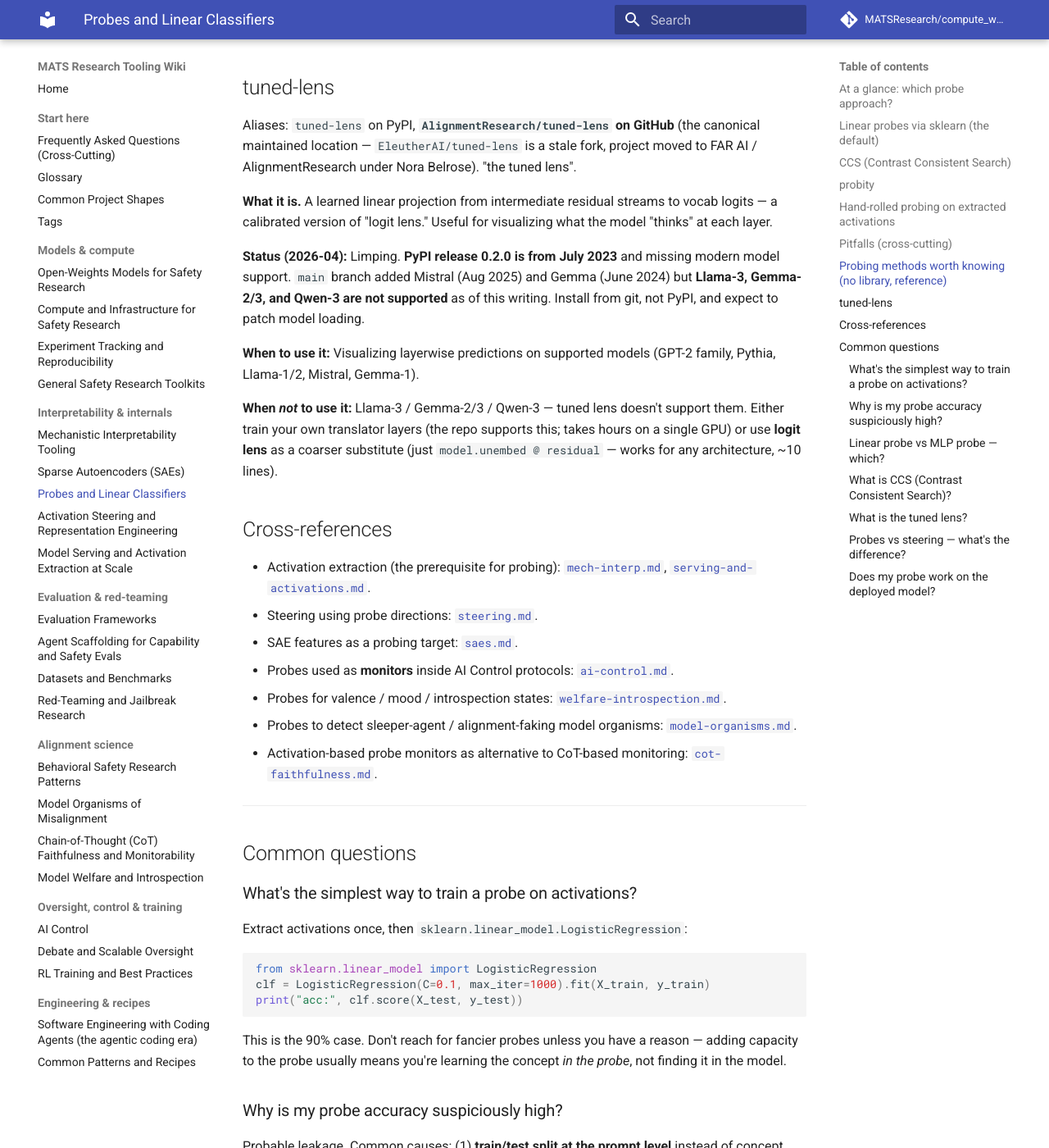
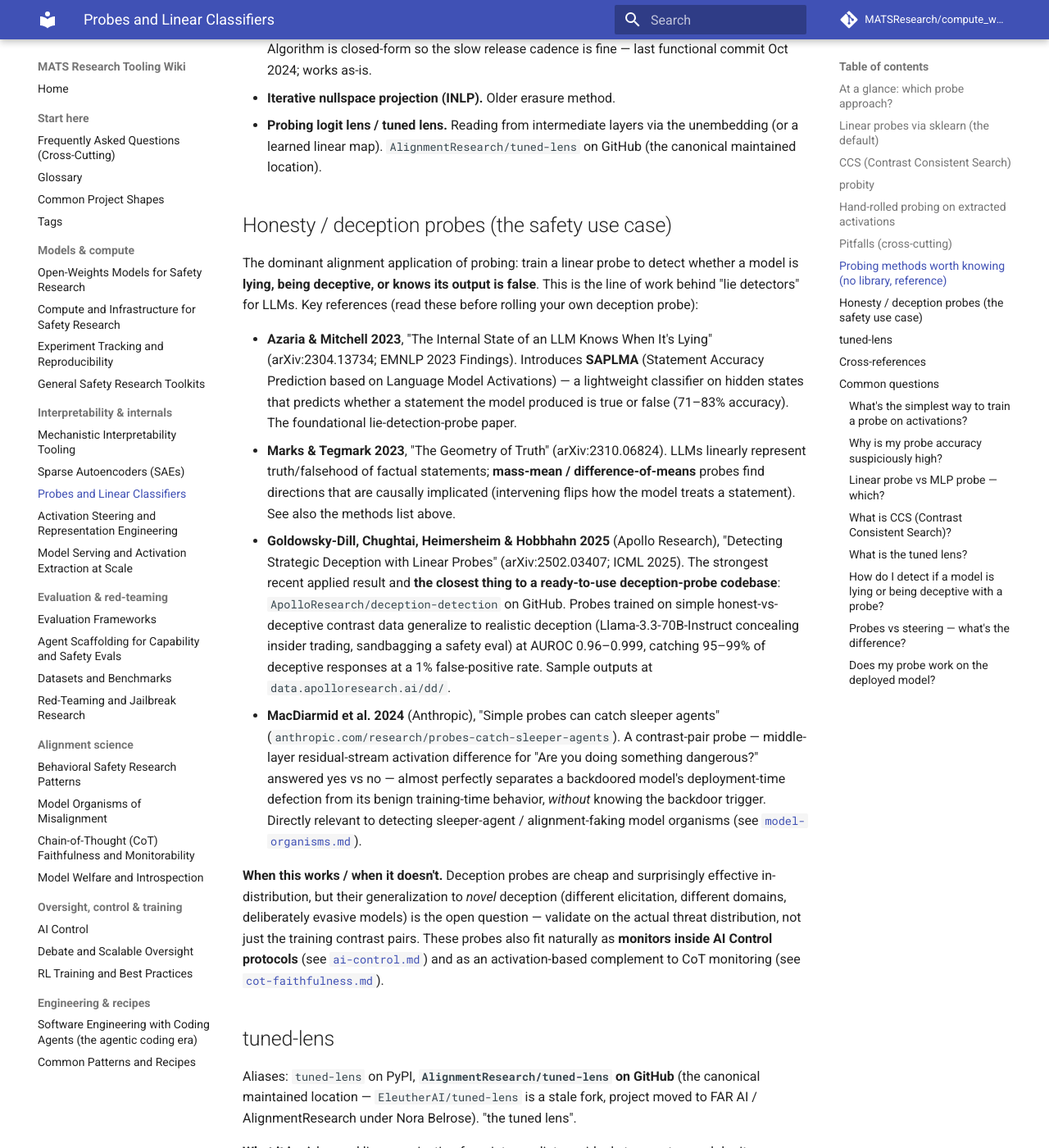
Before and after one commit to MATSResearch/compute_wiki, an MkDocs documentation site: the page built from docs/interpretability/probes.md, in a window 1280 px wide and 1400 px high, scrolled down 4050 px. Shown: the whole window at 82% size. Built offline with MkDocs 1.6.1 and Material for MkDocs 9.7.7, drawn with Linux system fonts in a browser that asks for light colours; comment, search, counter and statistics services are not loaded; some of the changed text lies outside the part shown.

Commit message:
docs: add honesty/deception probe literature to probes
- Fix misattribution: mass-mean probing is Marks & Tegmark "Geometry of
  Truth" (2310.06824), not Belrose/LEACE.
- New "Honesty / deception probes" section: Azaria & Mitchell SAPLMA
  (2304.13734), Marks & Tegmark (2310.06824), Apollo's "Detecting Strategic
  Deception with Linear Probes" (2502.03407, with the reusable
  ApolloResearch/deception-detection repo), and Anthropic's "Simple probes
  can catch sleeper agents" (MacDiarmid et al. 2024).
- FAQ "how do I detect lying with a probe?" + at-a-glance table row.

Fills the dominant alignment use case for probes, previously uncited.
All references verified via search/source.

Co-Authored-By: Claude Opus 4.8 (1M context) <noreply@anthropic.com>

```diff
--- a/docs/interpretability/probes.md
+++ b/docs/interpretability/probes.md
@@ -15,6 +15,7 @@ Tools for training classifiers on model internals — the workhorse technique fo
 | Contrast Consistent Search (CCS, an unsupervised probe method) | Hand-rolled or `collin-burns/discovering_latent_knowledge` reference repo |
 | Larger probing pipeline with caching, multi-layer sweeps | **probity** |
 | Probe a 70B+ model | Extract activations once via vLLM-Lens or nnsight remote, then sklearn |
+| Detect lying / deception with a probe | Linear probe on activations; see `ApolloResearch/deception-detection` + the honesty-probe literature below |
 
 ## Linear probes via sklearn (the default)
 
@@ -100,10 +101,21 @@ For research-scale (≤70B), the typical pipeline:
 
 - **Logistic regression / linear probe.** The default.
 - **Mean difference / difference-of-means.** Often as good as logistic regression, simpler, less overfitting.
-- **Mass-mean shift.** Direction of class means, normalized. Used in Belrose et al.'s LEACE work.
+- **Mass-mean shift / difference-of-means.** Direction between the two class means, normalized. Introduced for truth probing in Marks & Tegmark 2023, "The Geometry of Truth" (arXiv:2310.06824), which found these directions generalize as well as logistic-regression probes while being *more causally implicated* in model outputs (steering along them flips true↔false). Often the better default for safety probing than logistic regression.
 - **LEACE / Least-squares Concept Erasure.** A probe-based *erasure* method — surgically removes a concept from a representation. `EleutherAI/concept-erasure` on GitHub, `concept-erasure` on PyPI (v0.2.4, Jan 2024). Belrose et al. 2023 (arXiv:2306.03819). Algorithm is closed-form so the slow release cadence is fine — last functional commit Oct 2024; works as-is.
 - **Iterative nullspace projection (INLP).** Older erasure method.
 - **Probing logit lens / tuned lens.** Reading from intermediate layers via the unembedding (or a learned linear map). `AlignmentResearch/tuned-lens` on GitHub (the canonical maintained location).
+
+## Honesty / deception probes (the safety use case)
+
+The dominant alignment application of probing: train a linear probe to detect whether a model is **lying, being deceptive, or knows its output is false**. This is the line of work behind "lie detectors" for LLMs. Key references (read these before rolling your own deception probe):
+
+- **Azaria & Mitchell 2023**, "The Internal State of an LLM Knows When It's Lying" (arXiv:2304.13734; EMNLP 2023 Findings). Introduces **SAPLMA** (Statement Accuracy Prediction based on Language Model Activations) — a lightweight classifier on hidden states that predicts whether a statement the model produced is true or false (71–83% accuracy). The foundational lie-detection-probe paper.
+- **Marks & Tegmark 2023**, "The Geometry of Truth" (arXiv:2310.06824). LLMs linearly represent truth/falsehood of factual statements; **mass-mean / difference-of-means** probes find directions that are causally implicated (intervening flips how the model treats a statement). See also the methods list above.
+- **Goldowsky-Dill, Chughtai, Heimersheim & Hobbhahn 2025** (Apollo Research), "Detecting Strategic Deception with Linear Probes" (arXiv:2502.03407; ICML 2025). The strongest recent applied result and **the closest thing to a ready-to-use deception-probe codebase**: `ApolloResearch/deception-detection` on GitHub. Probes trained on simple honest-vs-deceptive contrast data generalize to realistic deception (Llama-3.3-70B-Instruct concealing insider trading, sandbagging a safety eval) at AUROC 0.96–0.999, catching 95–99% of deceptive responses at a 1% false-positive rate. Sample outputs at `data.apolloresearch.ai/dd/`.
+- **MacDiarmid et al. 2024** (Anthropic), "Simple probes can catch sleeper agents" (`anthropic.com/research/probes-catch-sleeper-agents`). A contrast-pair probe — middle-layer residual-stream activation difference for "Are you doing something dangerous?" answered yes vs no — almost perfectly separates a backdoored model's deployment-time defection from its benign training-time behavior, *without* knowing the backdoor trigger. Directly relevant to detecting sleeper-agent / alignment-faking model organisms (see [`model-organisms.md`](../alignment-science/model-organisms.md)).
+
+**When this works / when it doesn't.** Deception probes are cheap and surprisingly effective in-distribution, but their generalization to *novel* deception (different elicitation, different domains, deliberately evasive models) is the open question — validate on the actual threat distribution, not just the training contrast pairs. These probes also fit naturally as **monitors inside AI Control protocols** (see [`ai-control.md`](../oversight-and-control/ai-control.md)) and as an activation-based complement to CoT monitoring (see [`cot-faithfulness.md`](../alignment-science/cot-faithfulness.md)).
 
 ## tuned-lens
 
@@ -157,6 +169,10 @@ CCS = **Contrast Consistent Search** — an unsupervised probe method (Burns et
 
 `tuned-lens` (`AlignmentResearch/tuned-lens` on GitHub, formerly EleutherAI) — a learned linear projection from intermediate residual streams to vocab logits. Calibrated version of "logit lens" (which uses the unembedding matrix directly). Useful for visualizing what the model "thinks" at each layer. **Caveat:** PyPI 0.2.0 is from July 2023; install from git for Mistral/Gemma support. **Llama-3, Gemma-2/3, Qwen-3 are not supported** — for those models, use raw logit lens (`model.unembed @ residual`).
 
+### How do I detect if a model is lying or being deceptive with a probe?
+
+Train a **linear probe** on residual-stream activations using honest-vs-deceptive (or true-vs-false) contrast data, then score new activations. The most directly reusable starting point is Apollo Research's `ApolloResearch/deception-detection` repo (Goldowsky-Dill et al. 2025, arXiv:2502.03407), which reports AUROC 0.96–0.999 detecting Llama-3.3-70B deception. Foundational references: Azaria & Mitchell 2023 (SAPLMA, arXiv:2304.13734) for lie detection from hidden states, Marks & Tegmark 2023 (Geometry of Truth, arXiv:2310.06824) for truth directions via difference-of-means, and Anthropic's "Simple probes can catch sleeper agents" (MacDiarmid et al. 2024) for catching backdoored-model defection with a contrast-pair probe. **Caveat:** in-distribution performance is strong but generalization to *novel* deception is the open problem — always validate on the threat distribution you actually care about, not just the training contrast pairs. See the "Honesty / deception probes" section above.
+
 ### Probes vs steering — what's the difference?
 
 **Probing** is *reading*: train a classifier on activations to detect a property. Predictive — does not establish causation. **Steering** is *writing*: add or modify activations to change behavior. Causal — establishes the direction *can* affect behavior. A probe direction may or may not be one the model actually *uses*; ablation / steering experiments test that. See [`steering.md`](steering.md).
@@ -167,4 +183,4 @@ Probes don't always generalize. Common failures: (1) trained on AI-generated con
 
 ---
 
-Last verified: 2026-04-30. probity not on PyPI (install from git, last commit April 2025). CCS reference (`collin-burns/discovering_latent_knowledge`) and EleutherAI's `elk` both abandoned. tuned-lens moved to `AlignmentResearch/tuned-lens` (FAR AI); PyPI 0.2.0 is from 2023, install from git for Mistral/Gemma; Llama-3/Gemma-2/Qwen-3 not supported. concept-erasure (LEACE) v0.2.4, works as-is.
+Last verified: 2026-04-30. probity not on PyPI (install from git, last commit April 2025). CCS reference (`collin-burns/discovering_latent_knowledge`) and EleutherAI's `elk` both abandoned. tuned-lens moved to `AlignmentResearch/tuned-lens` (FAR AI); PyPI 0.2.0 is from 2023, install from git for Mistral/Gemma; Llama-3/Gemma-2/Qwen-3 not supported. concept-erasure (LEACE) v0.2.4, works as-is. (Additions 2026-06: corrected the mass-mean attribution to Marks & Tegmark "Geometry of Truth" (arXiv:2310.06824), and added an "Honesty / deception probes" section — Azaria & Mitchell 2304.13734, Goldowsky-Dill/Apollo 2502.03407 with the `ApolloResearch/deception-detection` repo, MacDiarmid et al. Anthropic sleeper-agent probes — plus a FAQ and table row; all verified via arXiv/source.)
```
